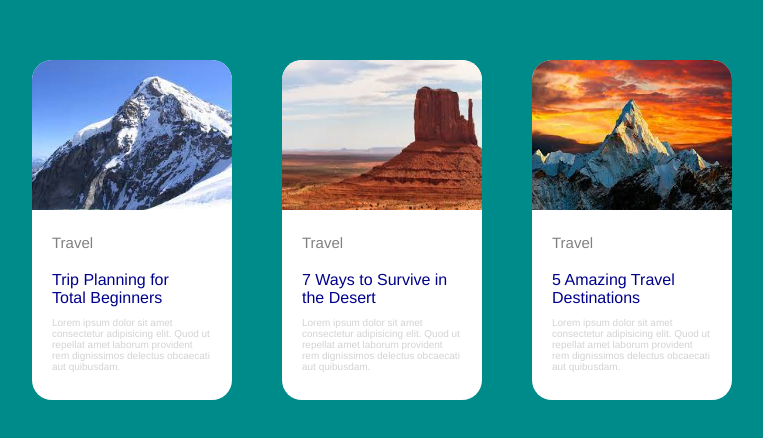
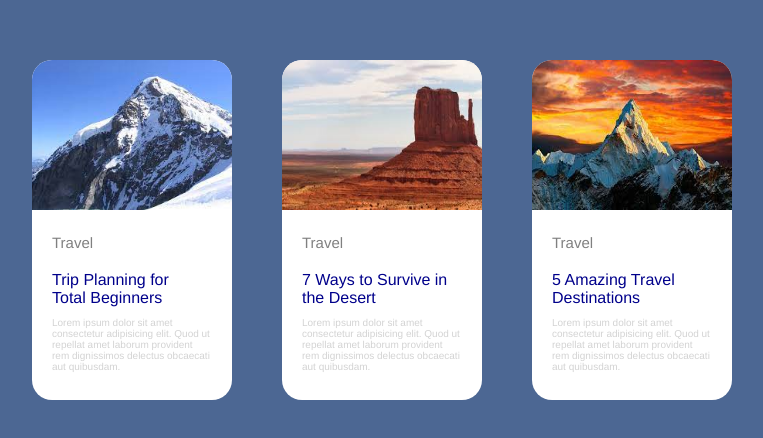
Before and after one commit to pre3ent0/cards2, a plain HTML site: page index.html in a window 1280 px wide. Shown: the part 170-608 px from the top of the page, without its empty margins (258-1021 px from the left). Drawn offline with Linux system fonts and the light colour scheme.

Commit message:
Update style.css

```diff
--- a/css/style.css
+++ b/css/style.css
@@ -10,7 +10,7 @@ body {
   align-items: center;
   height: 100vh;
   gap: 50px;
-  background-color: darkcyan;
+  background-color: #4C6793;
 }
 .card {
   width: 200px;
```
